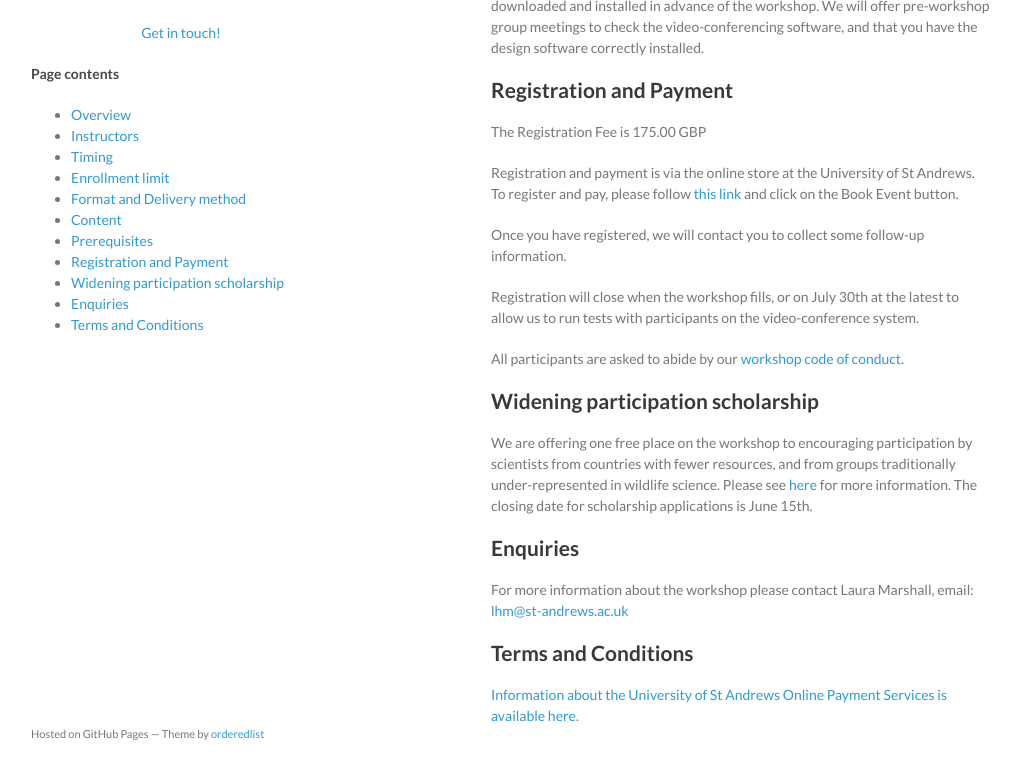
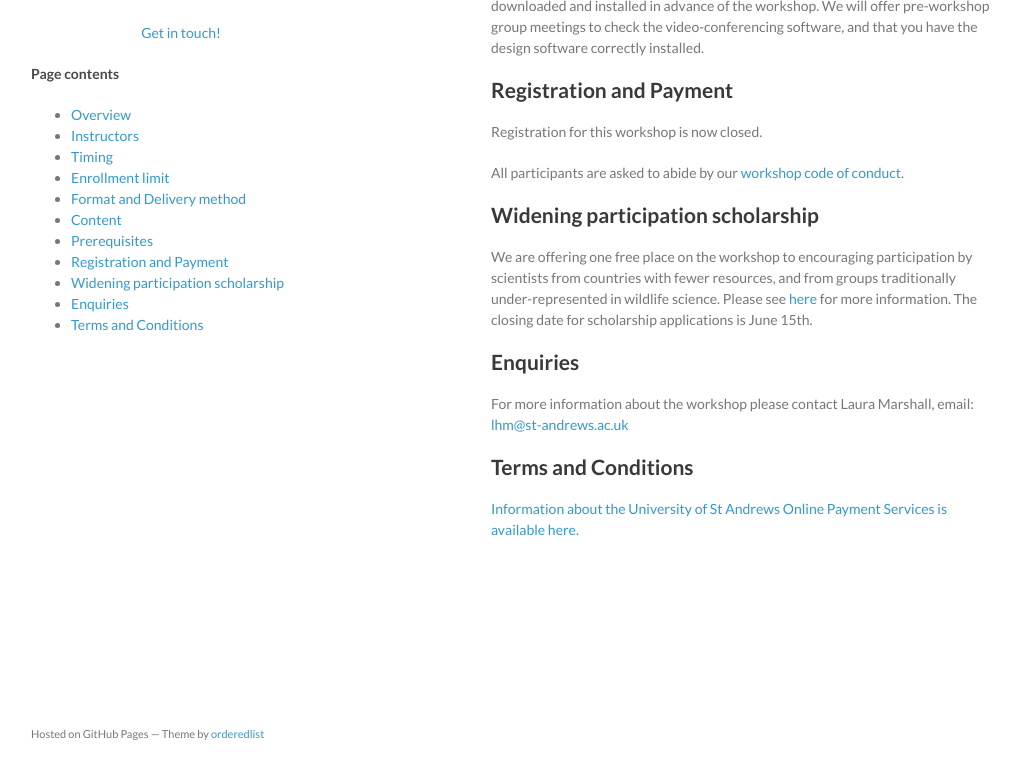
Before and after one commit to distanceworkshops/distanceworkshops.github.io, a Jekyll site: the page built from design-sept-2021.md, in a window 1280 px wide and 900 px high, scrolled down 1729 px, cut to the strip 137-900 px from the top of the window. Shown: the whole strip, without its empty margins (129-1149 px from the left). Built offline with Jekyll 4.4.1, drawn with Linux system fonts in a browser that asks for light colours.

Commit message:
Update design-sept-2021.md

```diff
--- a/design-sept-2021.md
+++ b/design-sept-2021.md
@@ -47,13 +47,15 @@ You should already know about distance sampling survey design, for example by ha
 
 ## Registration and Payment
 
-The Registration Fee is 175.00 GBP
+Registration for this workshop is now closed.
+
+<!--The Registration Fee is 175.00 GBP
 
 Registration and payment is via the online store at the University of St Andrews. To register and pay, please follow [this link](https://onlineshop.st-andrews.ac.uk/conferences-and-events/events/creem/online-workshop-a-practical-guide-to-distance-sampling-survey-design-simulation-13th16th-sept-21) and click on the Book Event button.
 
 Once you have registered, we will contact you to collect some follow-up information.
 
-Registration will close when the workshop fills, or on July 30th at the latest to allow us to run tests with participants on the video-conference system.
+Registration will close when the workshop fills, or on July 30th at the latest to allow us to run tests with participants on the video-conference system.-->
 
 All participants are asked to abide by our [workshop code of conduct](code-of-conduct).
 
```
